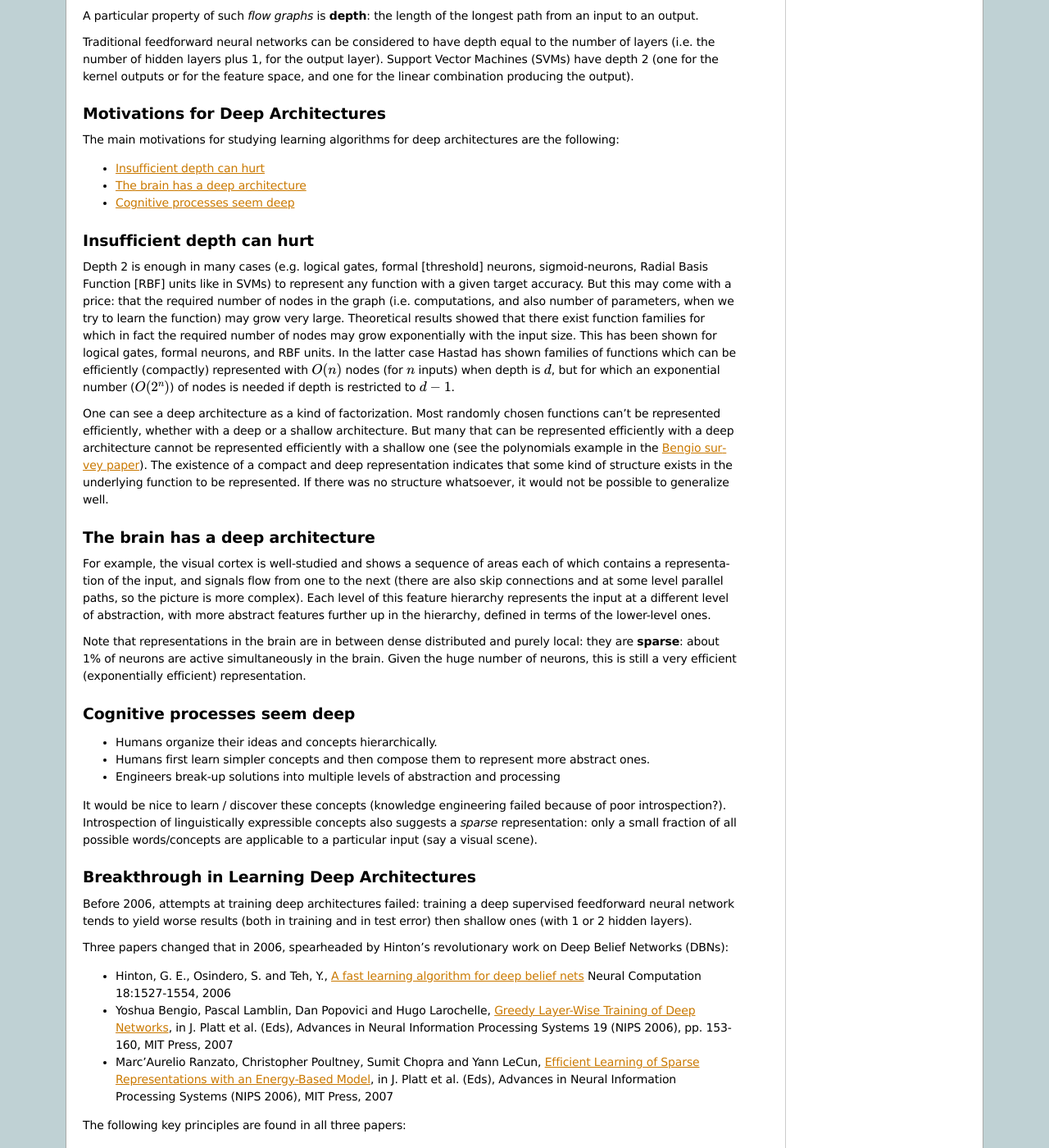
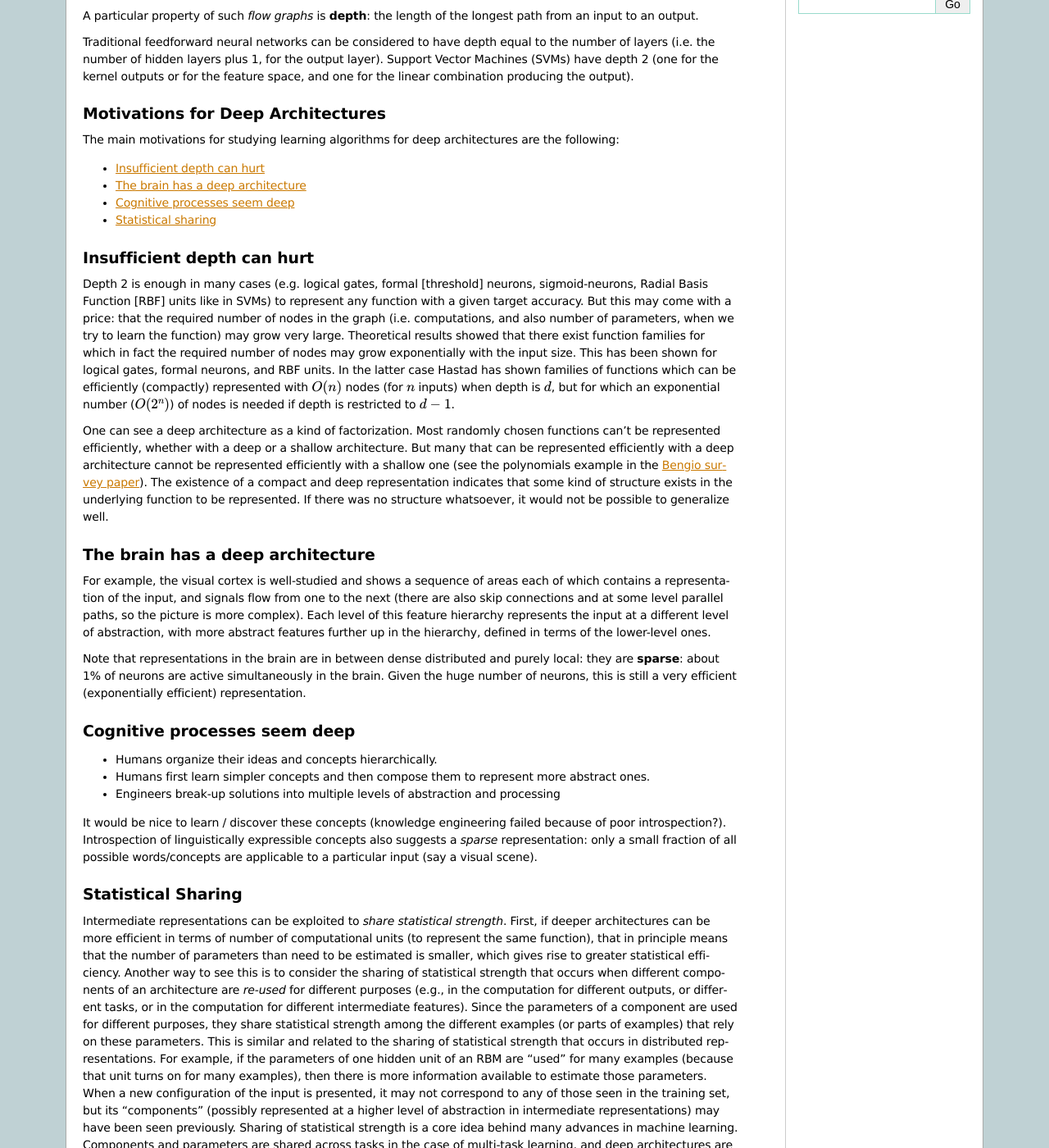
Before and after one commit to goodfeli/galatea, a Sphinx documentation site: the page built from notes_de_cours/doc/deepintro_en.txt, in a window 1280 px wide and 1400 px high, scrolled down 444 px. Shown: the whole window at 82% size. Built offline with Sphinx 7.4.7, drawn with Linux system fonts in a browser that asks for light colours; formulas are drawn with MathJax 3; some of the changed text lies outside the part shown.

Commit message:
nouveau paragraphe dans deepintro_en.txt

```diff
--- a/notes_de_cours/doc/deepintro_en.txt
+++ b/notes_de_cours/doc/deepintro_en.txt
@@ -50,6 +50,7 @@
 * `Insufficient depth can hurt`_
 * `The brain has a deep architecture`_
 * `Cognitive processes seem deep`_
+* `Statistical sharing`_
 
 .. _insufficientdepth_en:
 
@@ -111,6 +112,47 @@
 only a small fraction of all possible words/concepts are applicable to a particular input
 (say a visual scene).
 
+.. _statistical_sharing_en:
+
+Statistical Sharing
+-------------------
+
+Intermediate representations can be exploited to *share statistical strength*.
+First, if deeper
+architectures can be more efficient in terms of number of computational units (to represent
+the same function), that in principle means that the number of parameters than need to be
+estimated is smaller, which gives rise to greater statistical efficiency. Another way
+to see this is to consider the sharing of statistical strength that occurs when different
+components of an architecture are *re-used* for different purposes (e.g., in the computation
+for different outputs, or different tasks, or in the computation for different intermediate
+features). Since the parameters of a component are used for different purposes, they
+share statistical strength among the different examples (or parts of examples) that rely
+on these parameters. This is similar and related to the sharing of statistical strength
+that occurs in distributed representations. For example, if the parameters of
+one hidden unit of an RBM are "used" for many examples (because that unit turns
+on for many examples), then there is more information available to estimate those
+parameters. When a new configuration of the input is presented, it may not correspond
+to any of those seen in the training set, but its "components" (possibly represented
+at a higher level of abstraction in intermediate representations) may have been seen
+previously.
+Sharing of statistical strength is a core idea
+behind many advances in machine learning. Components and parameters are shared across
+tasks in the case of multi-task learning, and deep architectures are particularly
+well suited for multi-task learning~(Collobert & Weston, ICML'2008). Similarly semi-supervised
+learning exploits statistical sharing between the tasks of learning the
+input distribution P(X) and learning the conditional distribution P(Y|X).
+Because deep learning algorithms often rely heavily on unsupervised learning,
+they are well suited to exploit this particular form of statistical sharing.
+A very related form of sharing occurs in self-taught learning~(Raina et al, 2007),
+whereby we consider unlabeled training data from P(X|Y) for a set of classes Y's but really
+care about generalizing to tasks P(Y|X) for a different set of Y's. Recent
+work showed that deep learners benefit more from the self-taught learning
+and multi-task learning frameworks than shallow learners~(Bengio et al, NIPS 2010
+deep learning workshop).
+This is also a form of out-of-domain generalization, for which deep learners are also
+well suited, as shown in (Bengio et al, NIPS 2010 deep learning workshop) for pattern recognition
+and in (Glorot et al, 2011) for natural language processing (sentiment analysis).
+
 .. _breakthrough_en:
 
 Breakthrough in Learning Deep Architectures
```
Also changed, not shown: notes_de_cours/doc/deepintro_fr.txt (+8 -8 lines), notes_de_cours/doc/plan.txt (+11 -0 lines).
